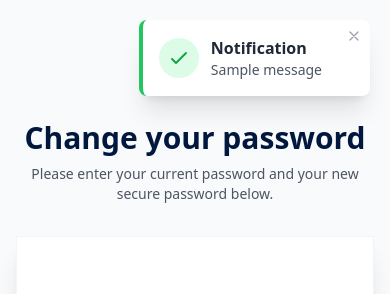
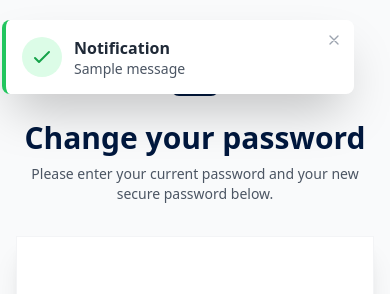
Before and after one commit to Flora72/CMHS, a Django app: page /password-change/ in a window 390 px wide. Shown: the top 294 px of the page. Run offline with Django 5.2, Linux system fonts and the light colour scheme; a user stored in the database is signed in; tables that the repository leaves empty hold one stand-in row (values such as "Sample post"); one stand-in notice (Sample message) is shown; some libraries are stand-ins or nearby versions.

Commit message:
mobile responsiveness

```diff
--- a/templates/base.html
+++ b/templates/base.html
@@ -25,10 +25,10 @@
 </head>
 <body class="bg-gray-50 text-chiromo-grey font-sans antialiased flex flex-col min-h-screen">
 {% if messages %}
-    <div class="fixed top-5 right-5 z-50 flex flex-col gap-2">
+    <div class="fixed top-5 right-5 z-[100] flex flex-col gap-2 w-full max-w-sm">
         {% for message in messages %}
-            <div class="bg-white border-l-4 {% if message.tags == 'success' %}border-green-500{% else %}border-red-500{% endif %} shadow-xl rounded-lg p-4 flex items-center pr-12 relative animate-fade-in-down">
-                <div class="mr-3">
+            <div class="bg-white border-l-4 {% if message.tags == 'success' %}border-green-500{% else %}border-red-500{% endif %} shadow-2xl rounded-lg p-4 flex items-center pr-12 relative animate-fade-in-down mx-4 sm:mx-0">
+                <div class="mr-3 flex-shrink-0">
                     {% if message.tags == 'success' %}
                         <div class="bg-green-100 rounded-full p-2 text-green-600">
                             <svg class="w-6 h-6" fill="none" stroke="currentColor" viewBox="0 0 24 24"><path stroke-linecap="round" stroke-linejoin="round" stroke-width="2" d="M5 13l4 4L19 7"></path></svg>
@@ -41,9 +41,9 @@
                 </div>
                 <div>
                     <h4 class="font-bold text-gray-800">Notification</h4>
-                    <p class="text-sm text-gray-600">{{ message }}</p>
+                    <p class="text-sm text-gray-600 break-words leading-tight">{{ message }}</p>
                 </div>
-                <button onclick="this.parentElement.remove()" class="absolute top-2 right-2 text-gray-400 hover:text-gray-600">
+                <button onclick="this.parentElement.remove()" class="absolute top-2 right-2 text-gray-400 hover:text-gray-600 p-1">
                     <svg class="w-4 h-4" fill="none" stroke="currentColor" viewBox="0 0 24 24"><path stroke-linecap="round" stroke-linejoin="round" stroke-width="2" d="M6 18L18 6M6 6l12 12"></path></svg>
                 </button>
             </div>
```
